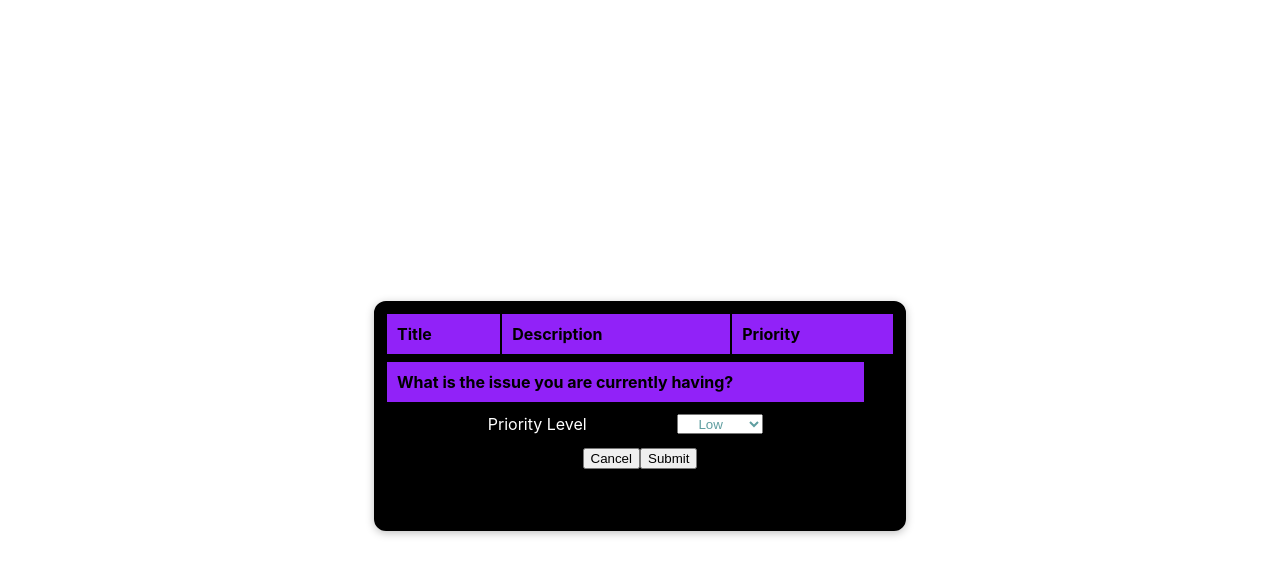
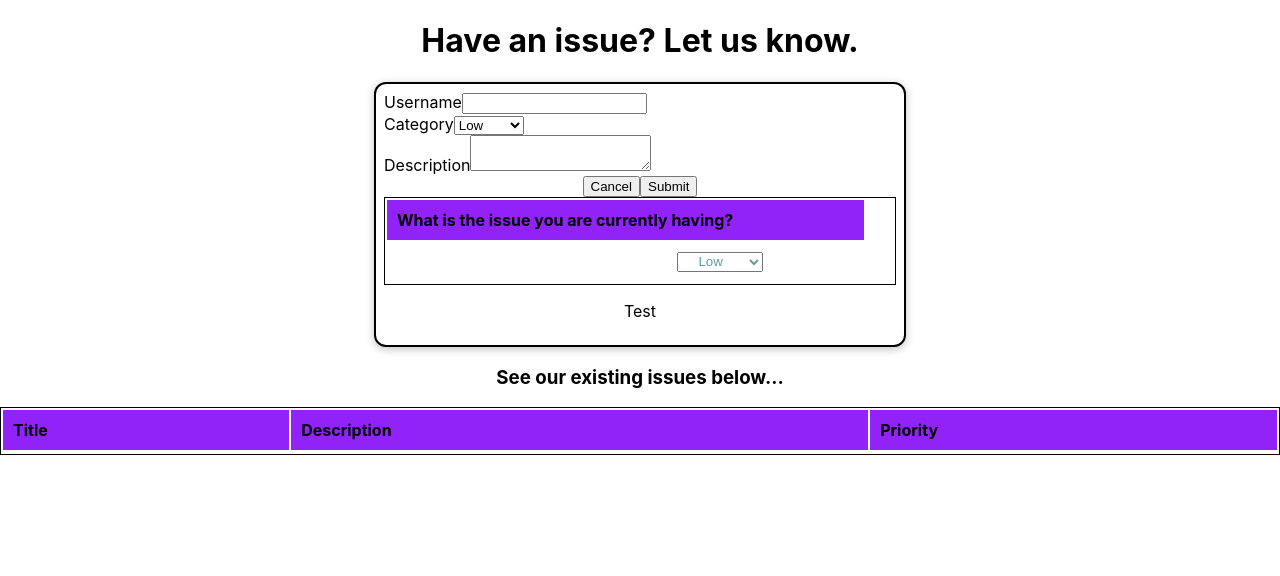
Before and after one commit to ticket-tiger/ticket-management-system, a React (Create React App) app: page / in a window 1280 px wide. Shown: the top 576 px of the page. Built offline with nearby package versions, Linux system fonts and the light colour scheme.

Commit message:
styled the submit form a bit

```diff
--- a/src/App.css
+++ b/src/App.css
@@ -1,16 +1,26 @@
+.submit-ticket-heading {
+  position: relative;
+  text-align: center;
+}
+
+.ticket-log-heading {
+  position: relative;
+  text-align: center;
+}
+
 .App {
-   position: absolute;
-  top: 50%; right: 50%;
-  transform: translate(50%,-50%);
+  position: relative;
+  /* top: 50%; right: 50%;
+  transform: translate(50%,-50%); */
   justify-content: center;
   text-align: center;
   align-items: center;
   width: 40%;
   box-shadow: 0 2px 8px rgba(0, 0, 0, 0.25);
   padding: 0.5rem;
-  margin: 1rem 0;
+  margin: auto;
   border-radius: 12px;
-  background-color: #000000;
+  background-color: white;
   border: black 2px solid;
 }
 
--- a/src/App.js
+++ b/src/App.js
@@ -5,11 +5,15 @@ import './App.css';
 
 function App() {
   return (
-    <div className="App">
-      <header className="App-header" />
+    <div>
+      <h1 className="submit-ticket-heading">Have an issue? Let us know.</h1>
+      <div className="App">
+        <header className="App-header" />
+        <SubmitTicket />
+        <p>Test</p>
+      </div>
+      <h3 className="ticket-log-heading">See our existing issues below...</h3>
       <TicketLog />
-      <SubmitTicket />
-      <p>Test</p>
     </div>
   );
 }
--- a/src/components/SubmitTicket/SubmitTicket.css
+++ b/src/components/SubmitTicket/SubmitTicket.css
@@ -1,3 +1,8 @@
+.form-label {
+  display: block;
+  text-align: left;
+}
+
 .textarea
 {
    border:1px solid #999999;
@@ -18,7 +23,7 @@
   padding: 0.5rem;
   margin: 1rem 0;
   border-radius: 12px;
-  background-color: #000000;
+  background-color: white;
   border: black 2px solid;
 }
 .title {
--- a/src/components/SubmitTicket/SubmitTicket.js
+++ b/src/components/SubmitTicket/SubmitTicket.js
@@ -34,6 +34,36 @@ const SubmitTicket = () => {
   return (
     <>
       {responseStatus ? <p data-testid="responseStatus">{responseStatus}</p> : null}
+      <form>
+        <label className="form-label">
+          Username
+          <input />
+        </label>
+        <label className="form-label">
+          Category
+          <select>
+            <option value="Low">Low</option>
+            <option value="Medium">Medium</option>
+            <option value="High">High</option>
+          </select>
+        </label>
+        <label className="form-label">
+          Description
+          <textarea />
+        </label>
+        <div>
+          <button type="submit" onClick={() => clickHandler2()}>
+            Cancel
+          </button>
+          <button
+            type="submit"
+                  // className = 'submit-ticket__button'
+            onClick={() => clickHandler()}
+          >
+            Submit
+          </button>
+        </div>
+      </form>
       <table>
         <thead>
           <tr>
@@ -58,18 +88,6 @@ const SubmitTicket = () => {
           </tr>
         </tbody>
       </table>
-      <div>
-        <button type="submit" onClick={() => clickHandler2()}>
-          Cancel
-        </button>
-        <button
-          type="submit"
-                  // className = 'submit-ticket__button'
-          onClick={() => clickHandler()}
-        >
-          Submit
-        </button>
-      </div>
     </>
   );
 };
```
